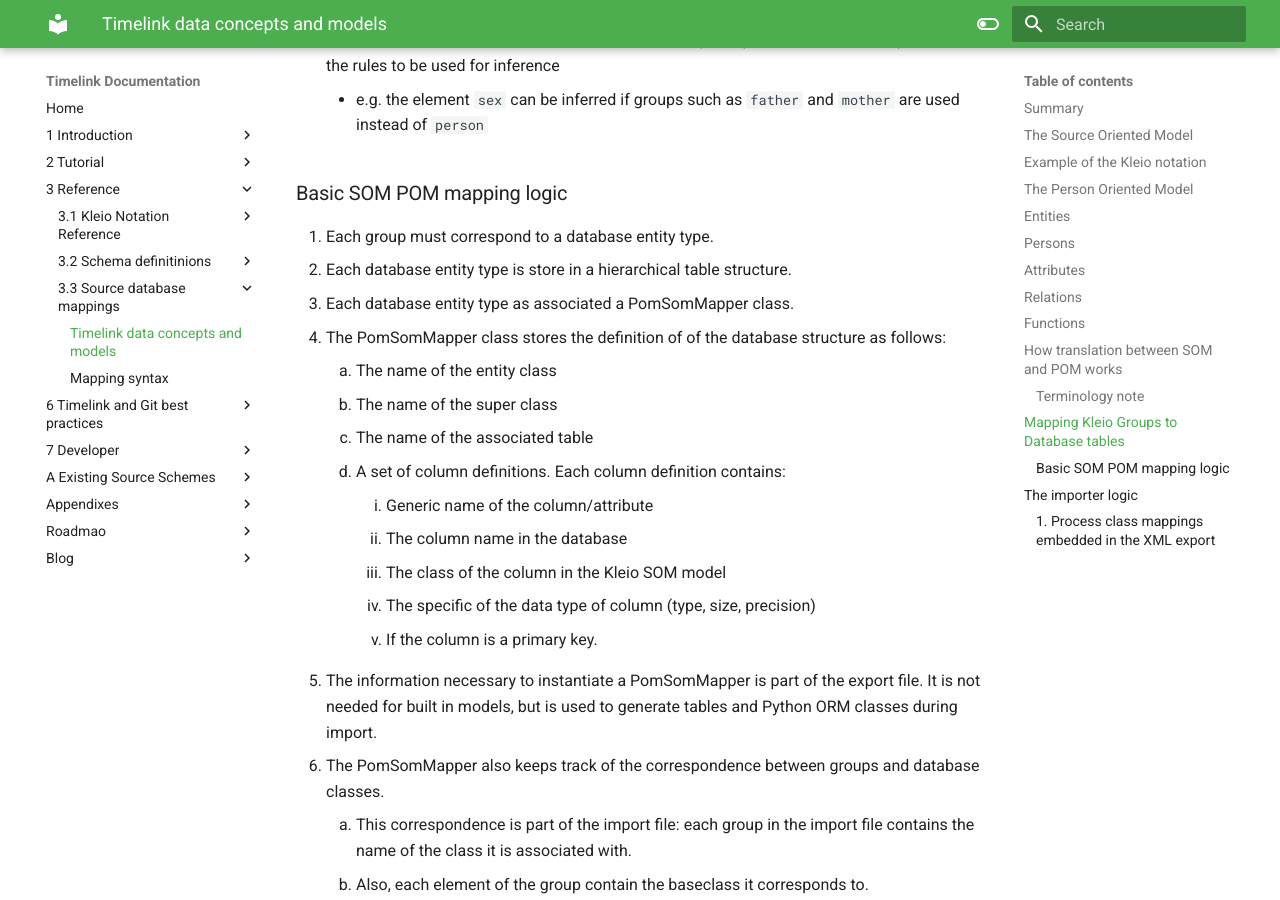
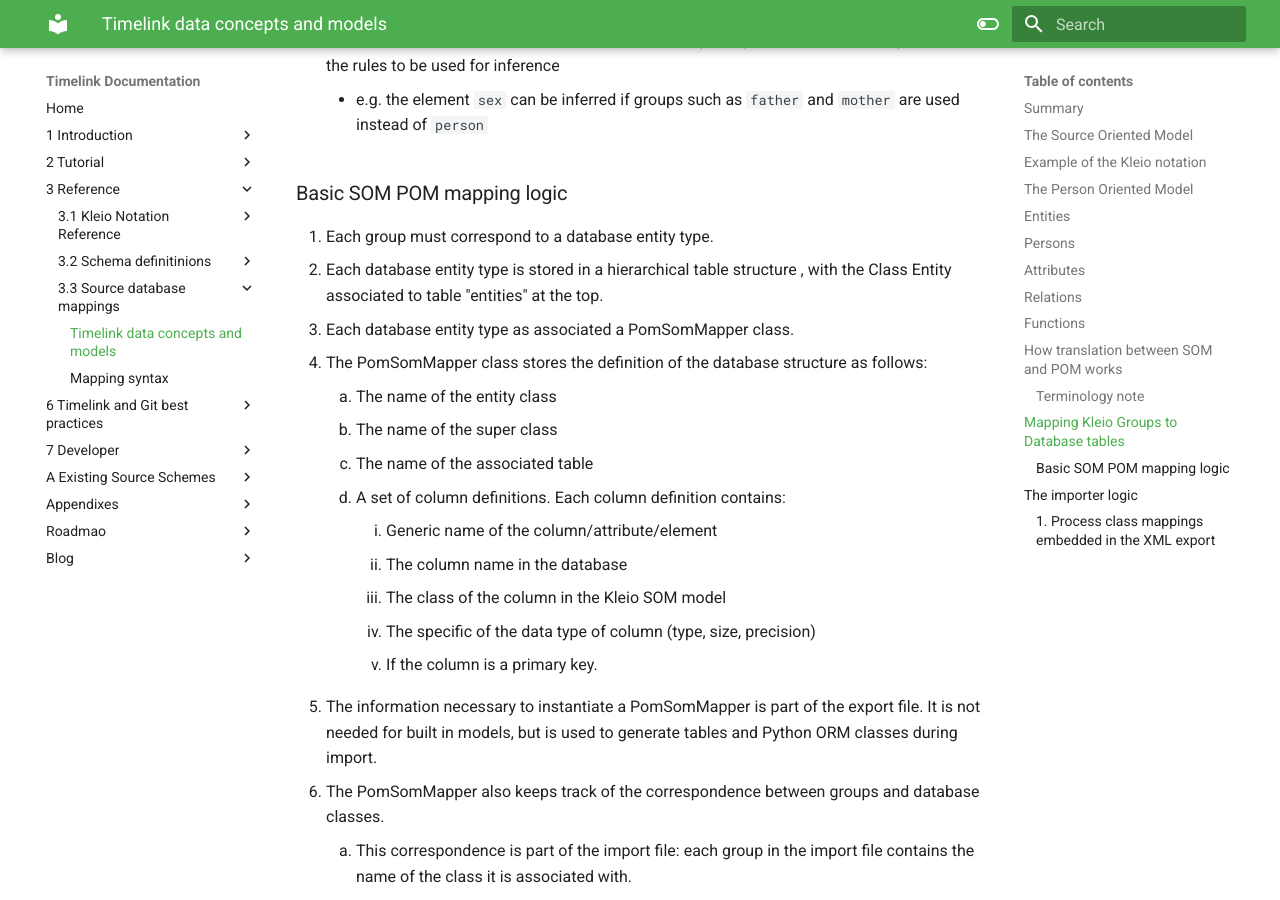
Before and after one commit to time-link/timelink-docs, an MkDocs documentation site: the page built from docs/3_Reference/3.3_Source_database_mappings/How Source-Database mappings work.md, in a window 1280 px wide and 900 px high, scrolled down 6833 px. Built offline with MkDocs 1.6.1 and Material for MkDocs 9.7.7, drawn with Linux system fonts in a browser that asks for light colours.

Commit message:
vault backup: 2025-03-29 16:05:25

```diff
--- a/docs/3_Reference/3.3_Source_database_mappings/How Source-Database mappings work.md
+++ b/docs/3_Reference/3.3_Source_database_mappings/How Source-Database mappings work.md
@@ -268,14 +268,14 @@
 ### Basic SOM POM mapping logic
 
 1. Each group must correspond to a database entity type.
-2. Each database entity type is store in a hierarchical table structure.
+2. Each database entity type is stored in a hierarchical table structure , with the Class Entity associated to table "entities" at the top.
 3. Each database entity type as associated a PomSomMapper class.
-4. The PomSomMapper class stores the definition of of the database structure as follows:
+4. The PomSomMapper class stores the definition of the database structure as follows:
 	1. The name of the entity class
 	2. The name of the super class
 	3. The name of the associated table
 	4. A set of column definitions. Each column definition contains:
-		1. Generic name of the column/attribute
+		1. Generic name of the column/attribute/element
 		2. The column name in the database
 		3. The class of the column in the Kleio SOM model
 		4. The specific of the data type of column (type, size, precision)
```
